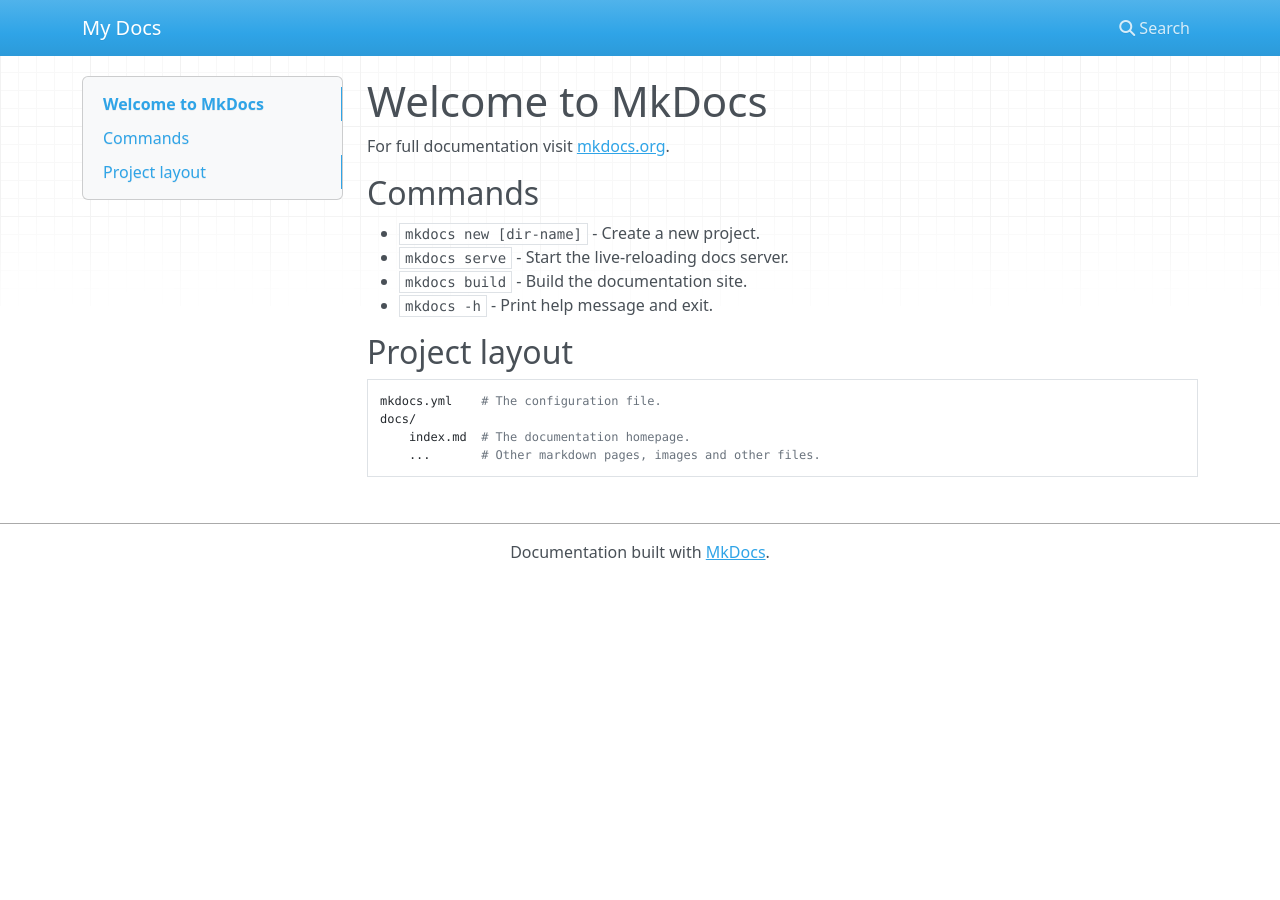
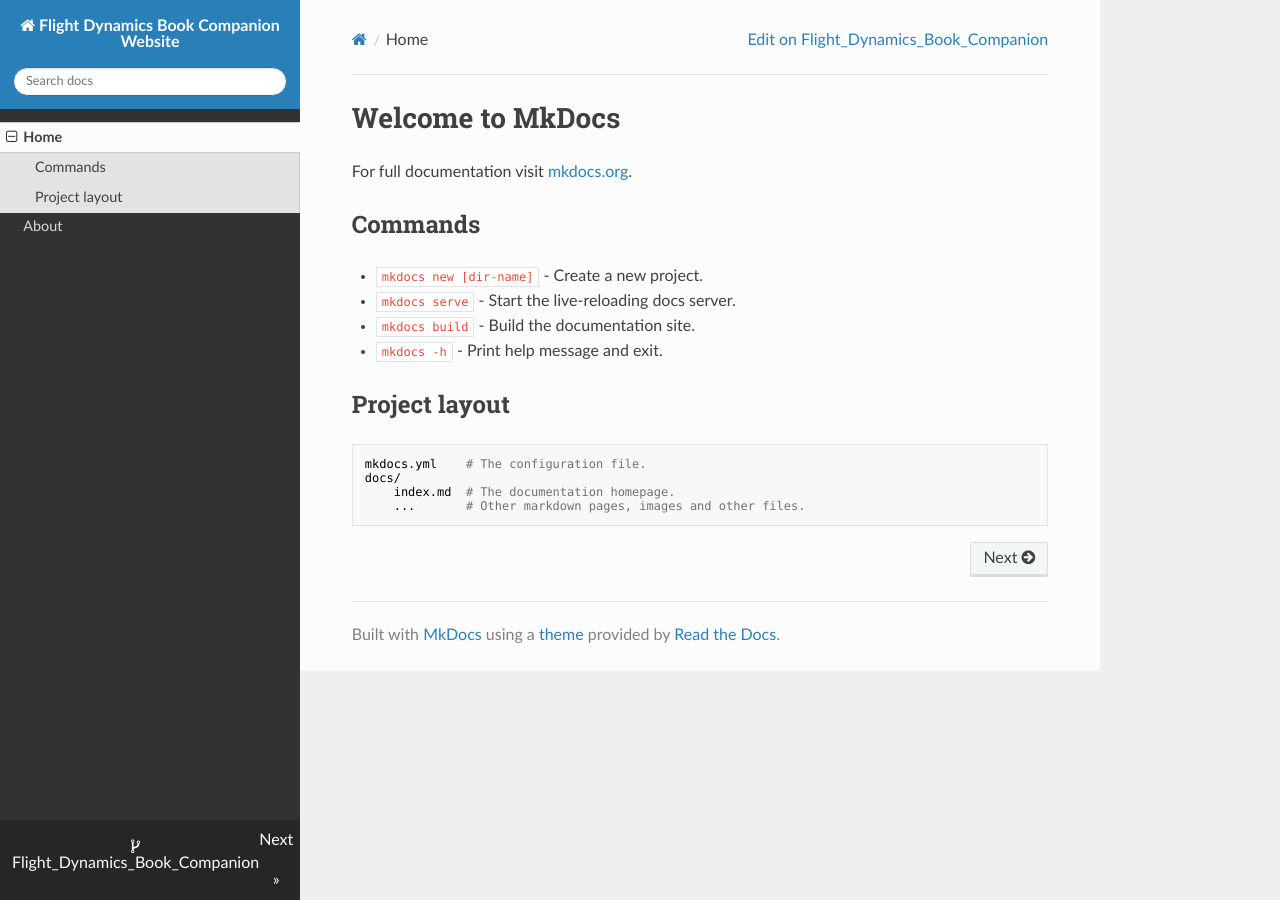
Before and after one commit to agodemar/Flight_Dynamics_Book_Companion, an MkDocs documentation site: the page built from docs/index.md, in a window 1280 px wide. Built offline with MkDocs 1.6.1, drawn with Linux system fonts in a browser that asks for light colours; nearby versions of some CDN libraries.

Commit message:
About page

```diff
--- a/mkdocs.yml
+++ b/mkdocs.yml
@@ -1 +1,11 @@
-site_name: My Docs
+site_name: Flight Dynamics Book Companion Website
+site_url: https://agodemar.github.io/Flight_Dynamics_Book_Companion
+site_description: Online companion to the book "Flight Dynamics - Theory and Practice" by ADM
+repo_url: https://github.com/agodemar/Flight_Dynamics_Book_Companion
+repo_name: Flight_Dynamics_Book_Companion
+
+nav:
+  - Home: index.md
+  - About: about.md
+
+theme: readthedocs
```
Also changed, not shown: docs/about.md (added, +3 -0 lines).
